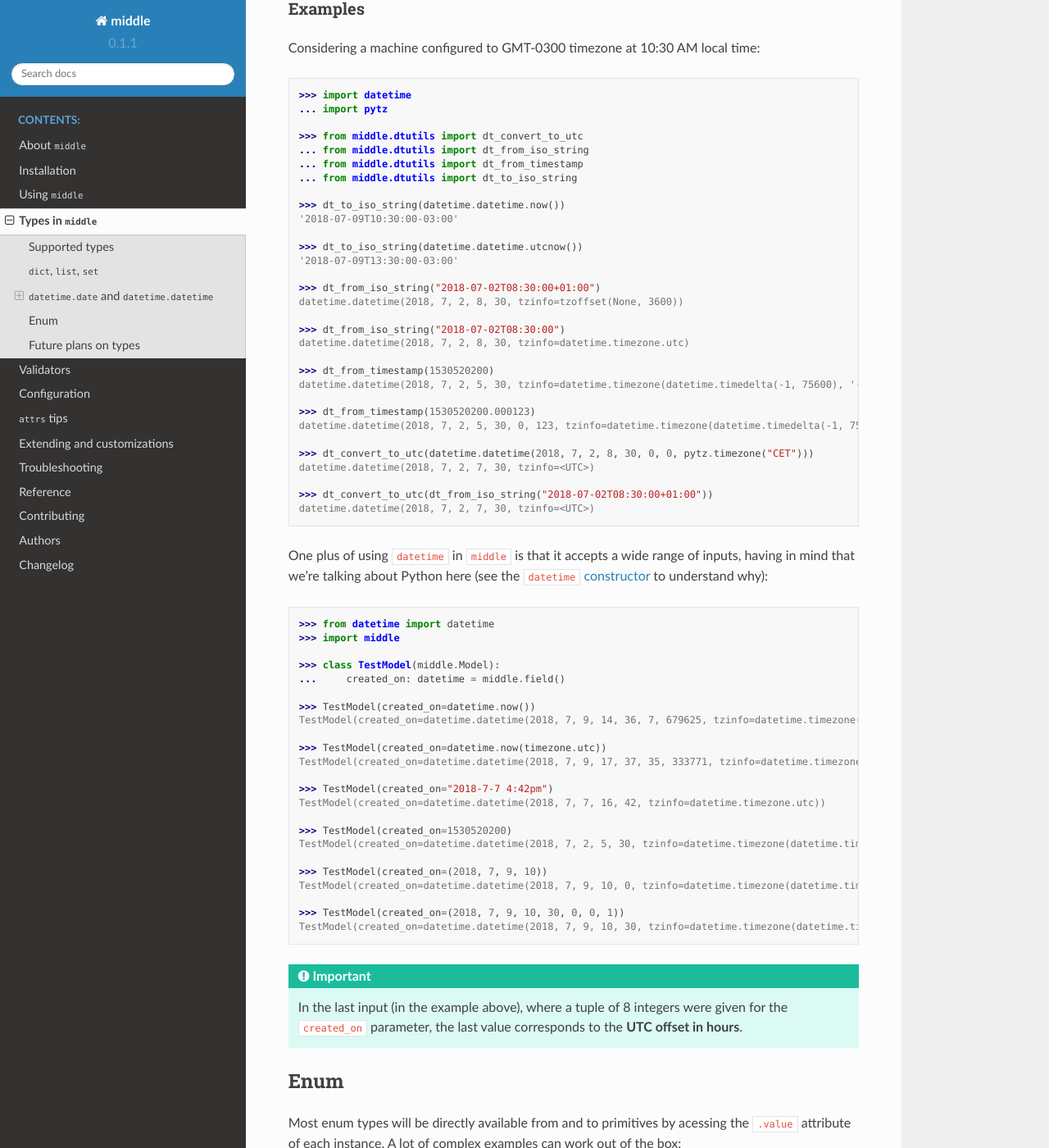
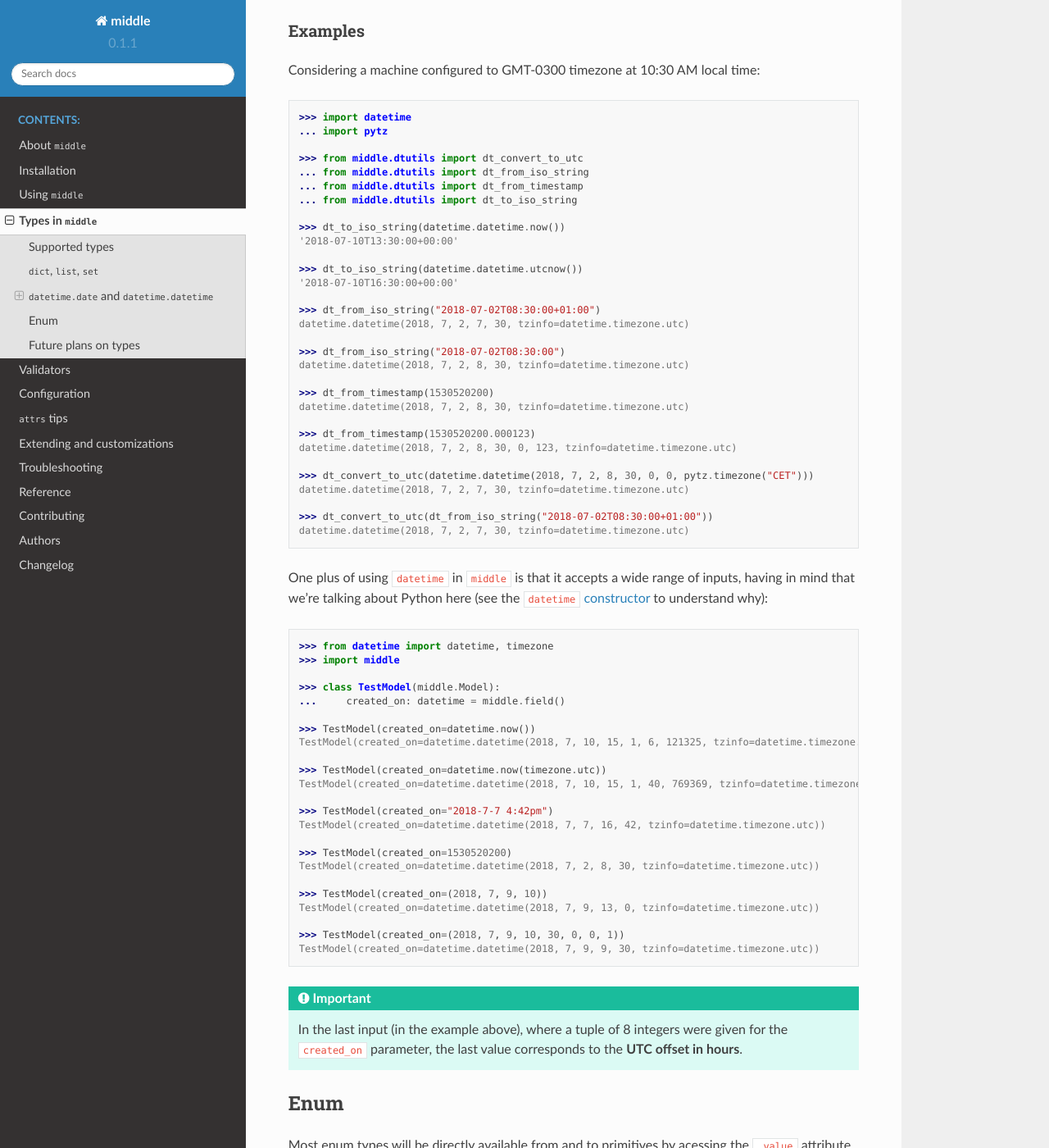
Before and after one commit to vltr/middle, a Sphinx documentation site: the page built from docs/types.rst, in a window 1280 px wide and 1400 px high, scrolled down 2094 px. Shown: the whole window at 82% size. Built offline with Sphinx 7.4.7 and the Read the Docs theme 2.0.0, drawn with Linux system fonts in a browser that asks for light colours; some of the changed text lies outside the part shown.

Commit message:
wip; reverted datetime features, will work now based on utc datetimes only

```diff
--- a/docs/types.rst
+++ b/docs/types.rst
@@ -42,15 +42,15 @@ Since ``dict``, ``list`` and ``set`` can't have a distinguished type, they will
 ``datetime.date`` and ``datetime.datetime``
 -------------------------------------------
 
-For now, ``middle`` depends on two extra requirements to properly handle ``date`` and ``datetime`` objects, which are ``pytz`` and ``python-dateutil``, that are currently found on most Python projects already (that deals with this kind of value).
+For now, ``middle`` depends on one extra requirements to properly handle ``date`` and ``datetime`` objects, which is ``python-dateutil`` (to properly format ``datetime`` string representations into ``datetime`` instances), and it is generally found on most Python projects / libraries already (that handles ``datetime`` string parsing).
 
 .. important::
 
-    All naive ``datetime`` string or timestamp representations will be considered as UTC by ``middle``, thus any of this objects or representations that are not naive will remain untouched, but can be automatically converted to UTC for uniformity (see :ref:`configuration <configuration>`). Naive ``datetime`` objects will use the current machine timezone and can be converted to UTC for uniformity (also in :ref:`configuration <configuration>`).
+    All naive ``datetime`` string or timestamp representations will be considered as UTC (and converted accordingly) by ``middle``, thus any of this objects or representations that are not naive will be automatically converted to UTC for uniformity. Naive ``datetime`` objects will transit with the current machine timezone and converted to UTC for uniformity (this transition can be modified to be considered as UTC, see more on :ref:`configuration <configuration>`).
 
 .. warning::
 
-    Even though the ``datetime`` API provides us two methods for getting the current date and time, ``now`` and ``utcnow``, both objects will be created **without** ``tzinfo``, making both instances **naive**. Basically, it means that no one can determine if a datetime object is not naive if the timezone is not explicitly provided:
+    Even though the ``datetime`` API provides us two methods for getting the current date and time, ``now`` and ``utcnow``, both instances will be created **without** ``tzinfo``, thus making them **naive**. Basically, it means that no one can determine if a datetime object is not naive if the timezone is not explicitly provided:
 
     .. code-block:: pycon
 
@@ -96,56 +96,56 @@ Considering a machine configured to GMT-0300 timezone at 10:30 AM local time:
     ... from middle.dtutils import dt_to_iso_string
 
     >>> dt_to_iso_string(datetime.datetime.now())
-    '2018-07-09T10:30:00-03:00'
+    '2018-07-10T13:30:00+00:00'
 
     >>> dt_to_iso_string(datetime.datetime.utcnow())
-    '2018-07-09T13:30:00-03:00'
+    '2018-07-10T16:30:00+00:00'
 
     >>> dt_from_iso_string("2018-07-02T08:30:00+01:00")
-    datetime.datetime(2018, 7, 2, 8, 30, tzinfo=tzoffset(None, 3600))
+    datetime.datetime(2018, 7, 2, 7, 30, tzinfo=datetime.timezone.utc)
 
     >>> dt_from_iso_string("2018-07-02T08:30:00")
     datetime.datetime(2018, 7, 2, 8, 30, tzinfo=datetime.timezone.utc)
 
     >>> dt_from_timestamp(1530520200)
-    datetime.datetime(2018, 7, 2, 5, 30, tzinfo=datetime.timezone(datetime.timedelta(-1, 75600), '-03'))
+    datetime.datetime(2018, 7, 2, 8, 30, tzinfo=datetime.timezone.utc)
 
     >>> dt_from_timestamp(1530520200.000123)
-    datetime.datetime(2018, 7, 2, 5, 30, 0, 123, tzinfo=datetime.timezone(datetime.timedelta(-1, 75600), '-03'))
+    datetime.datetime(2018, 7, 2, 8, 30, 0, 123, tzinfo=datetime.timezone.utc)
 
     >>> dt_convert_to_utc(datetime.datetime(2018, 7, 2, 8, 30, 0, 0, pytz.timezone("CET")))
-    datetime.datetime(2018, 7, 2, 7, 30, tzinfo=<UTC>)
+    datetime.datetime(2018, 7, 2, 7, 30, tzinfo=datetime.timezone.utc)
 
     >>> dt_convert_to_utc(dt_from_iso_string("2018-07-02T08:30:00+01:00"))
-    datetime.datetime(2018, 7, 2, 7, 30, tzinfo=<UTC>)
+    datetime.datetime(2018, 7, 2, 7, 30, tzinfo=datetime.timezone.utc)
 
 One plus of using ``datetime`` in ``middle`` is that it accepts a wide range of inputs, having in mind that we're talking about Python here (see the ``datetime`` `constructor <https://docs.python.org/3/library/datetime.html#datetime.datetime>`_ to understand why):
 
 .. code-block:: pycon
 
-    >>> from datetime import datetime
+    >>> from datetime import datetime, timezone
     >>> import middle
 
     >>> class TestModel(middle.Model):
     ...     created_on: datetime = middle.field()
 
     >>> TestModel(created_on=datetime.now())
-    TestModel(created_on=datetime.datetime(2018, 7, 9, 14, 36, 7, 679625, tzinfo=datetime.timezone(datetime.timedelta(-1, 75600), '-03')))
+    TestModel(created_on=datetime.datetime(2018, 7, 10, 15, 1, 6, 121325, tzinfo=datetime.timezone.utc))
 
     >>> TestModel(created_on=datetime.now(timezone.utc))
-    TestModel(created_on=datetime.datetime(2018, 7, 9, 17, 37, 35, 333771, tzinfo=datetime.timezone.utc))
+    TestModel(created_on=datetime.datetime(2018, 7, 10, 15, 1, 40, 769369, tzinfo=datetime.timezone.utc))
 
     >>> TestModel(created_on="2018-7-7 4:42pm")
     TestModel(created_on=datetime.datetime(2018, 7, 7, 16, 42, tzinfo=datetime.timezone.utc))
 
     >>> TestModel(created_on=1530520200)
-    TestModel(created_on=datetime.datetime(2018, 7, 2, 5, 30, tzinfo=datetime.timezone(datetime.timedelta(-1, 75600), '-03')))
+    TestModel(created_on=datetime.datetime(2018, 7, 2, 8, 30, tzinfo=datetime.timezone.utc))
 
     >>> TestModel(created_on=(2018, 7, 9, 10))
-    TestModel(created_on=datetime.datetime(2018, 7, 9, 10, 0, tzinfo=datetime.timezone(datetime.timedelta(-1, 75600), '-03')))
+    TestModel(created_on=datetime.datetime(2018, 7, 9, 13, 0, tzinfo=datetime.timezone.utc))
 
     >>> TestModel(created_on=(2018, 7, 9, 10, 30, 0, 0, 1))
-    TestModel(created_on=datetime.datetime(2018, 7, 9, 10, 30, tzinfo=datetime.timezone(datetime.timedelta(0, 3600))))
+    TestModel(created_on=datetime.datetime(2018, 7, 9, 9, 30, tzinfo=datetime.timezone.utc))
 
 .. important::
 
```
Also changed, not shown: other parts of docs/types.rst (+1 -1 lines), 7 other files.
